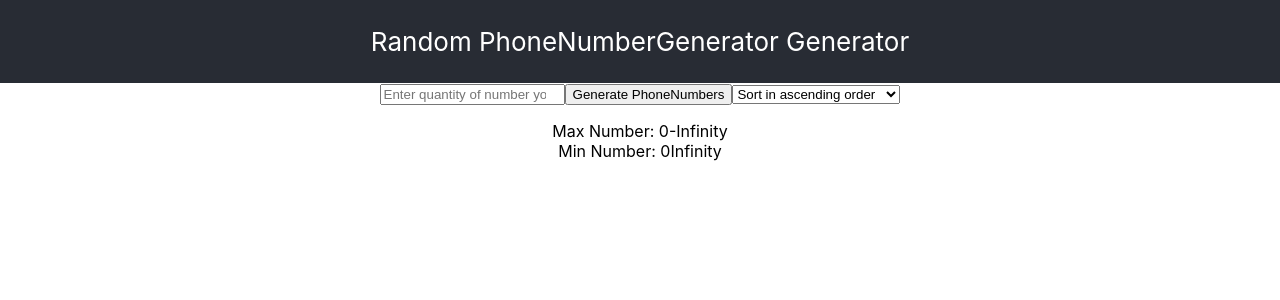
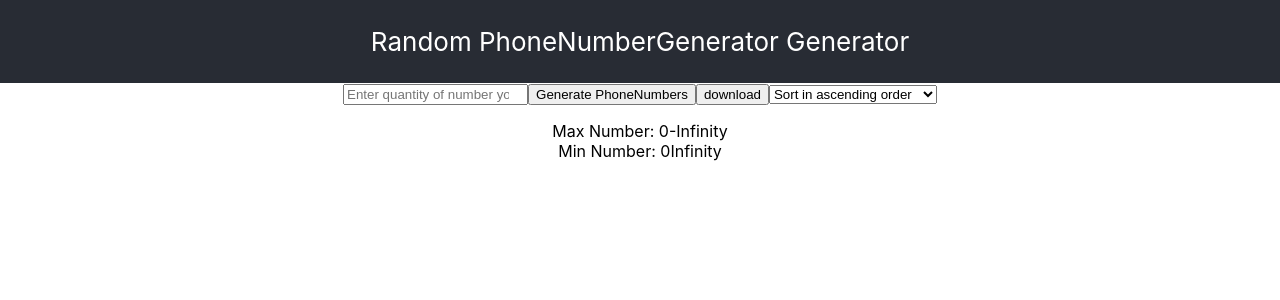
Before and after one commit to ddouglasz/Random-Phone-Number-Generator, a React (Create React App) app: page / in a window 1280 px wide. Shown: the top 300 px of the page. Built offline with nearby package versions, Linux system fonts and the light colour scheme.

Commit message:
integrate download feature

```diff
--- a/package.json
+++ b/package.json
@@ -3,6 +3,7 @@
   "version": "0.1.0",
   "private": true,
   "dependencies": {
+    "js-file-download": "^0.4.5",
     "react": "^16.8.6",
     "react-dom": "^16.8.6",
     "react-scripts": "3.0.0"
--- a/src/components/RandomGenerator.jsx
+++ b/src/components/RandomGenerator.jsx
@@ -1,5 +1,7 @@
 import React, { Component } from 'react';
 import PhoneNumberGenerator from '../../src/controllers/phoneNumber';
+import fileDownload from 'js-file-download';
+
 
 const { GenerateRandomPhoneNumbers, getMaxGenNumber, getMinGenNumber, sortInAscending, sortInDescending } = PhoneNumberGenerator;
 
@@ -43,6 +45,13 @@ class GeneratePhoneNumber extends React.Component {
     this.setState({ numbers: sortedNumbers })
   }
 
+  onclickDownload = () => {
+    const data = this.state.numbers;
+    fileDownload(data, 'filename.csv');
+  }
+
+
+
   render() {
     // console.log(this.state.numbers);
 
@@ -82,6 +91,15 @@ class GeneratePhoneNumber extends React.Component {
             >
               Generate PhoneNumbers
             </button>
+            <button
+              className=""
+              type="submit"
+              // value=""
+              // name=""
+              onClick={this.onclickDownload}
+            >
+              download
+            </button>
             <select onChange={this.onSortChange}>
               <option value="ascending">Sort in ascending order</option>
               <option value="descending">Sort in descending order</option>
```
Also changed, not shown: 1 other file (tests, documents, lock files or other folders).
